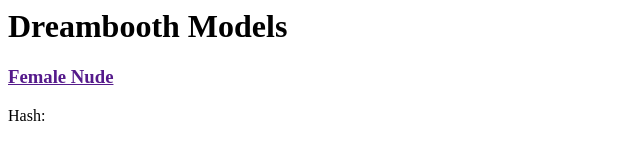
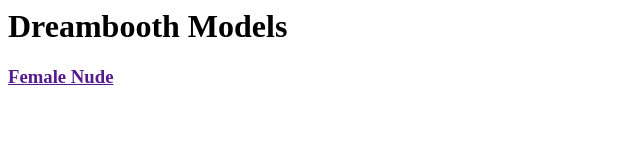
Before and after one commit to Zeipher-AI/ai-page, a plain HTML site: page index.html in a window 1280 px wide. Shown: the full height of the page, 0-640 px from the left. Drawn offline with Linux system fonts and the light colour scheme.

Commit message:
Update index.html

```diff
--- a/index.html
+++ b/index.html
@@ -1,4 +1,3 @@
 <h1>Dreambooth Models</h1>
 
 <a href=""><h3>Female Nude</h3></a>
-  <p>Hash: </p>
```
